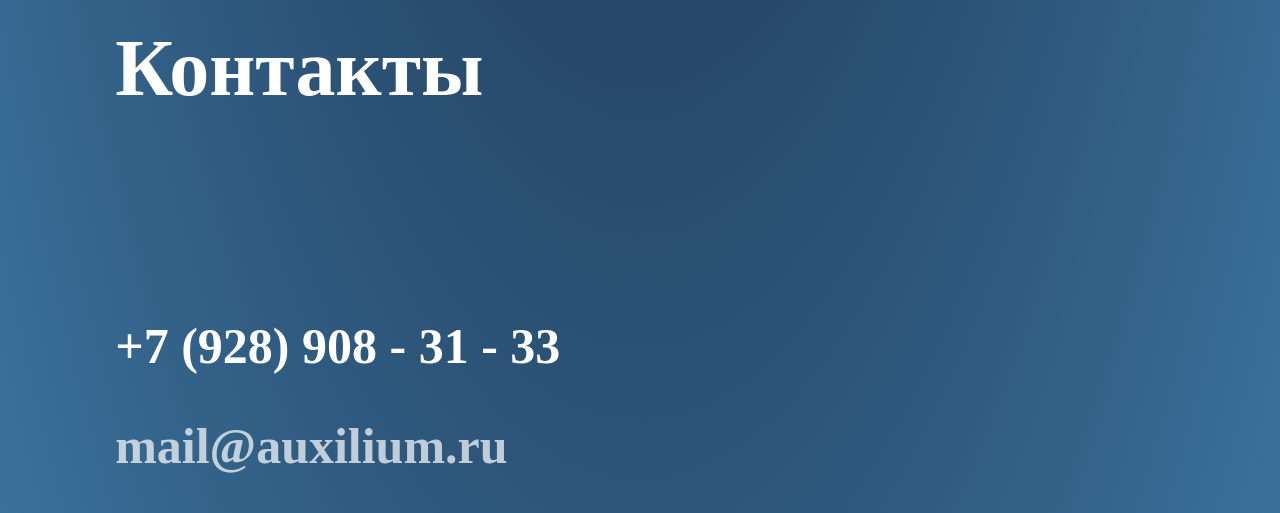
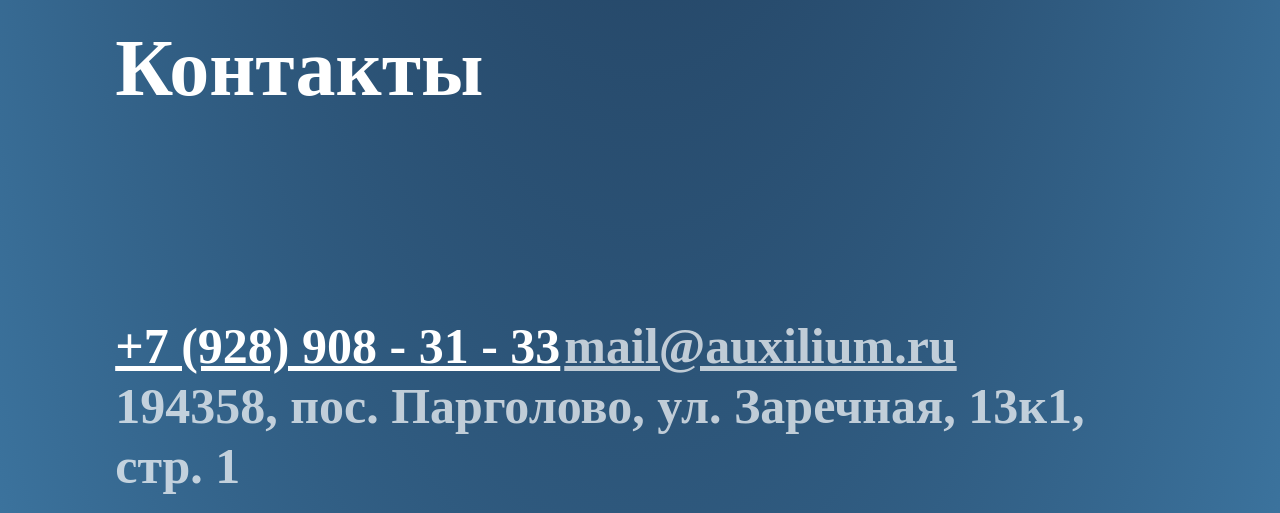
Before and after one commit to kirSHill/AUXILIUM, a plain HTML site: page index.html in a window 1280 px wide. Shown: the part 3991-4504 px from the top of the page. Drawn offline with nearby package versions, Linux system fonts and the light colour scheme.

Commit message:
Update index.html

```diff
--- a/index.html
+++ b/index.html
@@ -193,10 +193,12 @@
                 <h2 class="bottom_title">
                     Контакты
                 </h2>
-                <div class="phone_number">+7 (928) 908 - 31 - 33</div>
-                <div class="mail">mail@auxilium.ru</div>
-                <div class="address">194358, пос. Парголово,
-                    ул. Заречная, 13к1, стр. 1</div>
+                <div class="contacts">
+                    <a href="tel:+7-928-908-31-33" class="phone_number">+7 (928) 908 - 31 - 33</a>
+                    <a href="mailto:mail@auxilium.ru" class="mail">mail@auxilium.ru</a>
+                    <div class="address">194358, пос. Парголово,
+                        ул. Заречная, 13к1, стр. 1</div>
+                </div>
                 <div class="medias">
                     <a href="https://youtube.com/@IVANSMIT?si=DJGdY_6UMfcSxzLT"><img src="img/svg/youtube.svg" alt="YouTube" class="bottom_svg"></a>
                     <a href="https://vk.com/auxiliumexo"><img src="img/svg/vk.svg" alt="VK" class="bottom_svg"></a>
```
